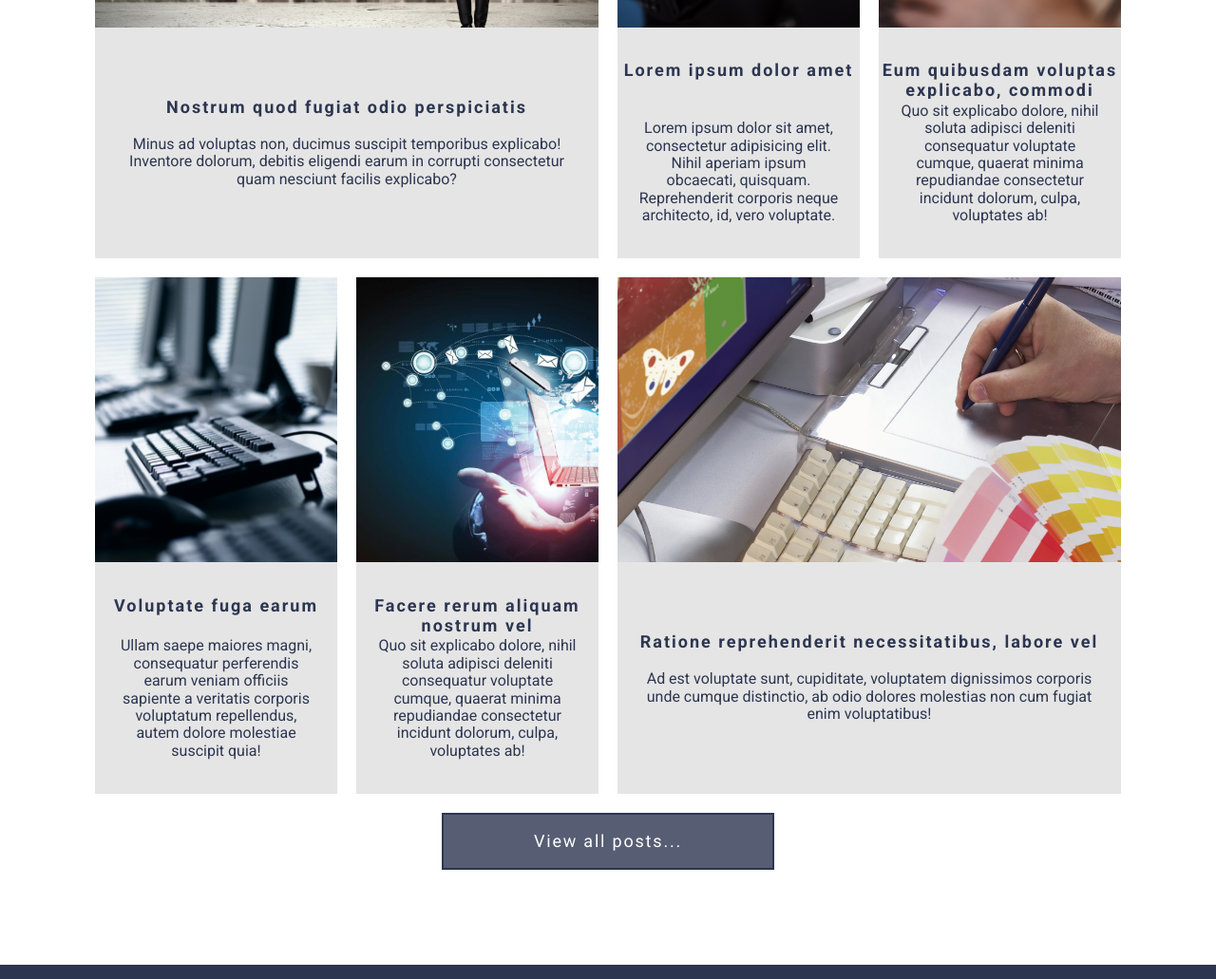
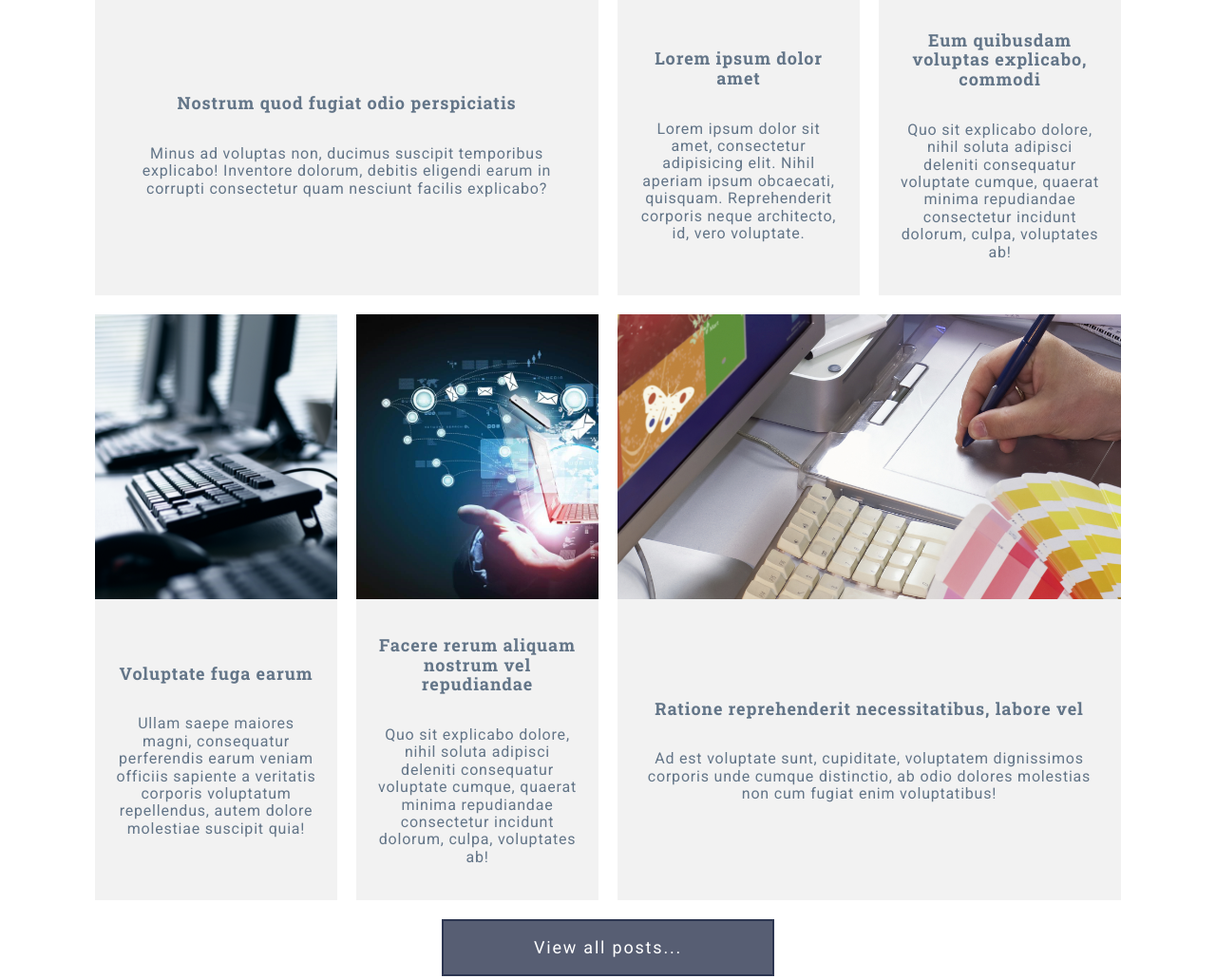
Before and after one commit to AngelaDmytreno/responsive-grid-template, a website: page index.html in a window 1280 px wide. Shown: the part 3080-4111 px from the top of the page at 95% size. Drawn offline with Linux system fonts and the light colour scheme.

Commit message:
post_and_about_work_on_mistake

```diff
--- a/assets/scss/sections/_section-posts.scss
+++ b/assets/scss/sections/_section-posts.scss
@@ -1,162 +1,166 @@
-.post {
+.posts {
+  @include lg-min {
+    padding-top: 100px;
+    padding-bottom: 100px;
+  }
+  @include lg-md {
+    padding-top: 80px;
+    padding-bottom: 80px;
+  }
+  @include md {
+    padding-top: 60px;
+    padding-bottom: 60px;
+  }
+
+  h2 {
+    margin-top: 0;
+  }
   &__container {
-    width: 100%;
-
+    max-width: $ul;
+    margin: auto;
     @include lg-min {
-      margin-bottom: ($gap*5);
-      padding: 0 ($gap*5);
-      padding-top: ($gap*3.75);
+      padding-left: 100px;
+      padding-right: 100px;
     }
     @include lg-md {
-      margin-bottom: ($gap*4);
-      padding: 0 $gap;
-      padding-top: ($gap*3);
+      padding-left: 20px;
+      padding-right: 20px;
+    }
+    @include md {
+      padding-left: 20px;
+      padding-right: 20px;
+    }
+  }
+  &__grid {
+    display: grid;
+
+    padding-bottom: $gap;
+
+    grid-gap: $gap;
+    @include lg-min {
+      grid-template-areas: "p1 p1 p2 p3" "p4 p5 p6 p6";
+      grid-template-columns: repeat(4, 1fr);
+    }
+    @include lg-md {
+      grid-template-areas: "p1 p1 p2" "p3 p4 p4" "p5 p5 p6";
+      grid-template-columns: repeat(3, 1fr);
     }
     @include md-sm {
-      margin-bottom: ($gap);
-      padding: 40px  $gap;
+      grid-template-areas: "p1 p2" "p3 p4" "p5 p6";
+      grid-template-columns: 1fr 1fr;
     }
     @include sm {
-      padding: $gap;
-    }
-  }
-
-  &__block {
-    display: grid;
-
-    @include lg-min {
-      margin-top: ($gap*3);
-
-      grid-gap: $gap;
-      grid-template-areas: "p1 p1 p2 p3"
-      "p4 p5 p6 p6";
-      grid-template-columns: repeat(4, 1fr);
-    }
-    @include lg-sm {
-      margin-top: ($gap*2);
-
-      grid-gap: $gap;
-      grid-template-areas: "p1 p1 p2"
-      "p3 p4 p4"
-      "p5 p6 p6";
-      grid-template-columns: repeat(3, 1fr);
-    }
-    @include sm {
-      grid-gap: $gap;
       grid-template-areas: "p1" "p2" "p3" "p4" "p5" "p6";
       grid-template-columns: 1fr;
     }
   }
-  &__block-item:nth-of-type(1) {
-    grid-area: p1;
-  }
-  &__block-item:nth-of-type(2) {
-    grid-area: p2;
-  }
-  &__block-item:nth-of-type(3) {
-    grid-area: p3;
-  }
-  &__block-item:nth-of-type(4) {
-    grid-area: p4;
-  }
-  &__block-item:nth-of-type(5) {
-    grid-area: p5;
-  }
-  &__block-item:nth-of-type(6) {
-    grid-area: p6;
-  }
-  &__block-item {
-    background-color: $color-gray-light;
-  }
-  &__block-item-link-img {
-    position: relative;
-  }
-  &__block-item-link-img img {
-    position: absolute;
-    top: 0;
-    left: 0;
-
-    width: 100%;
-    height: 300px;
-
-    object-fit: cover;
-  }
-
-  &__block-item-link-subtitle {
-    overflow: hidden;
-
-    height: 40px;
-    margin-top: 14%;
-
-    text-align: center;
-
-    color: $color-primary;
-
-    font-family: $font-main;
-    font-weight: bold;
-
-    @include lg-min {
-      font-size: 1.125rem;
+  &__button {
+    @include sm-min {
+      display: flex;
+      justify-content: center;
     }
-    @include lg {
-      font-size: $font-size;
-    }
-    @include md {
-      font-size: $font-size;
-    }
-    @include sm {
-      font-size: $font-size;
+    .btn-accent {
+      @include sm-min {
+        min-width: 350px;
+      }
+      @include sm {
+        width: 100%;
+      }
     }
   }
+}
+.post-item {
+  transition: background-color 0.5s;
 
-  &__block-item-link-text {
-    display: flex;
-    overflow: hidden;
-    overflow: hidden;
+  background-color: lighten($color-gray-light, 5%);
 
-    margin-bottom: 14%;
-    padding: 0 $gap;
+  &:hover {
+    background-color: darken($color-gray-light, 5%);
 
-    text-align: center;
-    letter-spacing: 0;
+    .post-item__image img {
+      transform: scale(1.1);
+    }
 
-    color: $color-primary;
+    h3 {
+      color: $color-primary;
+    }
 
-    font-family: $font-main;
-
-    @include lg-min {
-      font-size: 1rem;
-    }
-    @include lg {
-      font-size: $font-size;
-    }
-    @include md {
-      font-size: $font-size;
-    }
-    @include sm {
-      font-size: $font-size;
+    p {
+      color: $color-primary;
     }
   }
-  &__button {
-    display: flex;
-    justify-content: center;
-
-    padding-top: $gap;
-  }
-  &__button .btn-accent:hover {
-    border: 2px solid $color-primary;
-    background-color: $color-accent;
-  }
-  &__block-item-link {
+  &__link {
     display: grid;
+    overflow: hidden;
 
     height: 100%;
 
     grid-template-rows: 300px 1fr;
   }
-  &__block-item-link:hover {
-    transform: scale(1.05);
+  &__image {
+    display: flex;
+    overflow: hidden;
+    align-content: center;
+    justify-content: center;
 
-    background-color: darken($color-gray-light, 5%);
+    background-color: $color-primary;
+
+    img {
+      width: 100%;
+
+      transition: transform 0.5s;
+
+      object-fit: cover;
+    }
+  }
+  &__caption {
+    display: grid;
+    align-content: center;
+
+    padding: $gap;
+
+    h3 {
+      transition: color 0.5s;
+      text-align: center;
+      color: $color-primary;
+      font-family: $font-header;
+      letter-spacing: 0.05em;
+      color: #637588;
+      font-size: 1.125rem;
+    }
+
+    p {
+      transition: color 0.5s;
+      text-align: center;
+      color: #637588;
+      font-family: "Roboto", sans-serif;
+      line-height: 1.15;
+      font-size: 1rem;
+      letter-spacing: 0.05em;
+    }
+  }
+
+  &:nth-of-type(1) {
+    grid-area: p1;
+  }
+
+  &:nth-of-type(2) {
+    grid-area: p2;
+  }
+
+  &:nth-of-type(3) {
+    grid-area: p3;
+  }
+
+  &:nth-of-type(4) {
+    grid-area: p4;
+  }
+
+  &:nth-of-type(5) {
+    grid-area: p5;
+  }
+
+  &:nth-of-type(6) {
+    grid-area: p6;
   }
 }
--- a/index.html
+++ b/index.html
@@ -175,72 +175,7 @@ SEO                 img-seo.png
     </div>
   </section>
 
-
-
-
-
-
-
-
-
-
-
-
-
-
-
-
-
-
-
-
-
-
-
-
-
-
-
-
-
-
-
-
-
-
-
- <!-- <section class="about">
-    <div class="about__container">
-
-      <h2 class="about__title  title">Are You Ready?<br>Let's start!</h2>
-
-
-      <article class="about__item">
-              <div class="about__item-text">
-              <p>Lorem ipsum dolor sit amet, consectetur adipisicing elit. Alias voluptates commodi
-                eligendi perspiciatis non ipsam numquam, perferendis fugiat amet molestias provident unde, deleniti quo
-                ducimus placeat voluptas!</p>
-              <p>Quisquam voluptatum quae veritatis quas odio dolores quis voluptas asperiores ex obcaecati reiciendis
-                quidem
-                ducimus et doloribus sed tempore, unde beatae aut consectetur eligendi ratione repellendus nulla pariatur.
-                Explicabo enim officia iure blanditiis eos, velit.</p>
-              <p>Culpa consequatur labore, adipisci asperiores impedit tenetur quam ab dicta recusandae quas nobis
-                reprehenderit necessitatibus placeat corporis enim aliquid sequi saepe. Quos amet, aliquam, reiciendis
-                porro
-                eos voluptates maiores. Voluptas dolor quidem tempora illum laboriosam dolorum neque tenetur.</p>
-              <p>Alias voluptates commodi eligendi perspiciatis non ipsam numquam, perferendis fugiat amet molestias
-                provident unde, deleniti quo ducimus placeat voluptas! Quos amet, aliquam, reiciendis porro eos voluptates
-                maiores.</p>
-              </div>
-
-            <div class="about__item-line"></div>
-            <div class="about__item-img">
-              <img src="assets/img/img-lamp-webdev.png" alt="img-lamp-webdev">
-            </div>
-      </article>
-    </div>-->
-
-    <div class="form">
+    <section class="form">
       <div class="form__container">
         <form class="form__container-area" action="register.php" method="POST">
           <input class="form__container-area-name" name="name" minlength="3" maxlength="10" placeholder="Your name..." type="text">
@@ -249,75 +184,103 @@ SEO                 img-seo.png
           <button class="form__container-area-btn" value="Subscribe" type="button">Subscribe</button>
         </form>
       </div>
+  </section>
+
+  <section class="posts">
+    <div class="posts__container">
+      <h2 class="post__title title">Some section of posts</h2>
+      <div class="posts__grid">
+        <article class="post-item">
+          <a class="post-item__link" href="#">
+            <div class="post-item__image">
+              <img src="assets/img/img-post-1.png" alt="post image">
             </div>
-  </section>
-  <section class="post">
-    <div class="post__container">
-      <h2 class="post__container-title title">Some section of posts</h2>
-        <div class="post__block">
-        <div class="post__block-item">
-          <a href="" class="post__block-item-link">
-          <div class="post__block-item-link-img"><img  src="assets/img/img-post-1.png" alt=""></div>
-          <div class="post__block-item-link-subtitle">Nostrum quod fugiat odio perspiciatis</div>
-          <div class="post__block-item-link-text">Minus ad voluptas non, ducimus suscipit temporibus explicabo! Inventore dolorum,
-            debitis eligendi earum in corrupti consectetur quam nesciunt facilis explicabo?</div>
+            <div class="post-item__caption">
+              <h3>Nostrum quod fugiat odio perspiciatis</h3>
+              <p>Minus ad voluptas non, ducimus suscipit temporibus explicabo! Inventore dolorum, debitis eligendi earum
+                in
+                corrupti consectetur quam nesciunt facilis explicabo?</p>
+            </div>
           </a>
+        </article>
+        <article class="post-item">
+          <a class="post-item__link" href="#">
+            <div class="post-item__image">
+              <img src="assets/img/img-post-2.png" alt="post image">
             </div>
-        <div class="post__block-item">
-          <a href="" class="post__block-item-link">
-          <div class="post__block-item-link-img"><img  src="assets/img/img-post-2.png" alt=""></div>
-          <div class="post__block-item-link-subtitle">Lorem ipsum dolor amet</div>
-          <div class="post__block-item-link-text">Lorem ipsum dolor sit amet, consectetur adipisicing elit. Nihil aperiam ipsum
-            obcaecati, quisquam. Reprehenderit corporis neque architecto, id, vero voluptate.</div>
+            <div class="post-item__caption">
+              <h3>Lorem ipsum dolor amet</h3>
+              <p>Lorem ipsum dolor sit amet,
+                consectetur adipisicing elit. Nihil
+                aperiam ipsum obcaecati, quisquam.
+                Reprehenderit corporis neque
+                architecto, id, vero voluptate.</p>
+            </div>
           </a>
+        </article>
+        <article class="post-item">
+          <a class="post-item__link" href="#">
+            <div class="post-item__image">
+              <img src="assets/img/img-post-3.png" alt="post image">
             </div>
-        <div class="post__block-item">
-          <a href="" class="post__block-item-link">
-          <div class="post__block-item-link-img"><img src="assets/img/img-post-3.png" alt=""></div>
-          <div class="post__block-item-link-subtitle">Eum quibusdam voluptas explicabo, commodi</div>
-          <div class="post__block-item-link-text">Quo sit explicabo dolore, nihil soluta
+            <div class="post-item__caption">
+              <h3>Eum quibusdam voluptas explicabo, commodi</h3>
+              <p>Quo sit explicabo dolore, nihil soluta
                 adipisci deleniti consequatur voluptate
                 cumque, quaerat minima repudiandae
                 consectetur incidunt dolorum, culpa,
-            voluptates ab!</div>
+                voluptates ab!</p>
+            </div>
           </a>
+        </article>
+        <article class="post-item">
+          <a class="post-item__link" href="#">
+            <div class="post-item__image">
+              <img src="assets/img/img-post-4.png" alt="post image">
             </div>
-        <div class="post__block-item">
-          <a href="" class="post__block-item-link">
-            <div class="post__block-item-link-img"><img  src="assets/img/img-post-4.png" alt=""></div>
-            <div class="post__block-item-link-subtitle">Voluptate fuga earum </div>
-            <div class="post__block-item-link-text">Ullam saepe maiores magni,
+            <div class="post-item__caption">
+              <h3>Voluptate fuga earum</h3>
+              <p>Ullam saepe maiores magni,
                 consequatur perferendis earum
                 veniam officiis sapiente a veritatis
                 corporis voluptatum repellendus,
-            autem dolore molestiae suscipit quia!</div>
+                autem dolore molestiae suscipit quia!</p>
+            </div>
           </a>
+        </article>
+        <article class="post-item">
+          <a class="post-item__link" href="#">
+            <div class="post-item__image">
+              <img src="assets/img/img-post-5.png" alt="post image">
             </div>
-        <div class="post__block-item">
-          <a href="" class="post__block-item-link">
-          <div class="post__block-item-link-img"><img src="assets/img/img-post-5.png" alt=""></div>
-          <div class="post__block-item-link-subtitle">Facere rerum aliquam nostrum vel</div>
-          <div class="post__block-item-link-text">Quo sit explicabo dolore, nihil soluta
+            <div class="post-item__caption">
+              <h3>Facere rerum aliquam nostrum vel repudiandae</h3>
+              <p>Quo sit explicabo dolore, nihil soluta
                 adipisci deleniti consequatur voluptate
                 cumque, quaerat minima repudiandae
                 consectetur incidunt dolorum, culpa,
-            voluptates ab!</div>
+                voluptates ab!</p>
+            </div>
           </a>
+        </article>
+        <article class="post-item">
+          <a class="post-item__link" href="#">
+            <div class="post-item__image">
+              <img src="assets/img/img-post-6.png" alt="post image">
             </div>
-        <div class="post__block-item">
-          <a href="" class="post__block-item-link">
-          <div class="post__block-item-link-img"><img  src="assets/img/img-post-6.png" alt=""></div>
-          <div class="post__block-item-link-subtitle">Ratione reprehenderit necessitatibus, labore vel</div>
-          <div class="post__block-item-link-text">Ad est voluptate sunt, cupiditate, voluptatem dignissimos corporis unde
-            cumque distinctio, ab odio dolores molestias non cum fugiat enim voluptatibus!</div>
+            <div class="post-item__caption">
+              <h3>Ratione reprehenderit necessitatibus, labore vel</h3>
+              <p>Ad est voluptate sunt, cupiditate, voluptatem dignissimos corporis unde cumque distinctio, ab odio
+                dolores
+                molestias non cum fugiat enim voluptatibus!</p>
+            </div>
           </a>
+        </article>
+      </div>
+      <div class="posts__button">
+        <a class="btn-accent" href="#">View all posts...</a>
       </div>
     </div>
-      <div class="post__button">
-        <a class="btn-accent" href="#" >View all posts...</a>
-      </div>
-    </div>
-
   </section>
 </main>
 <footer class="footer">
```
Also changed, not shown: assets/css/style.css. Lines whose indentation alone changed are shown as unchanged.
